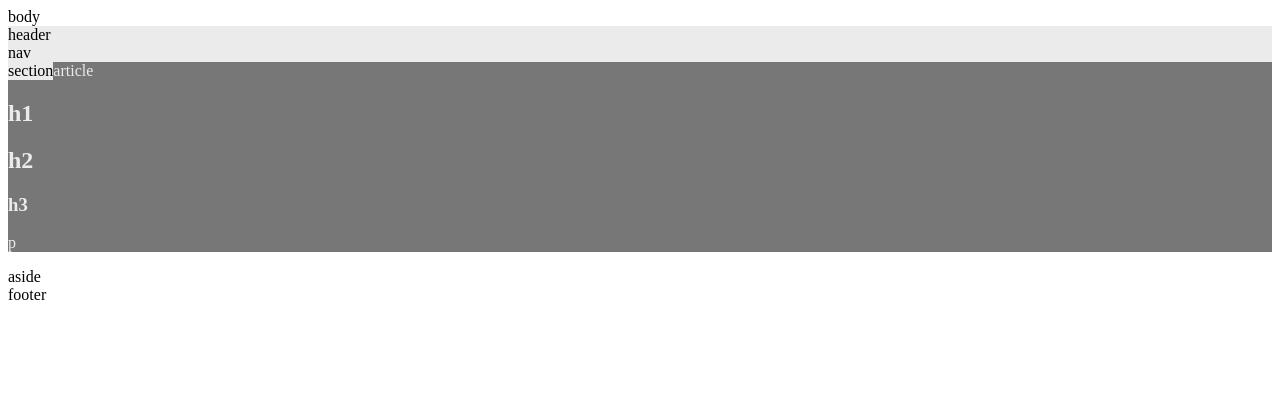
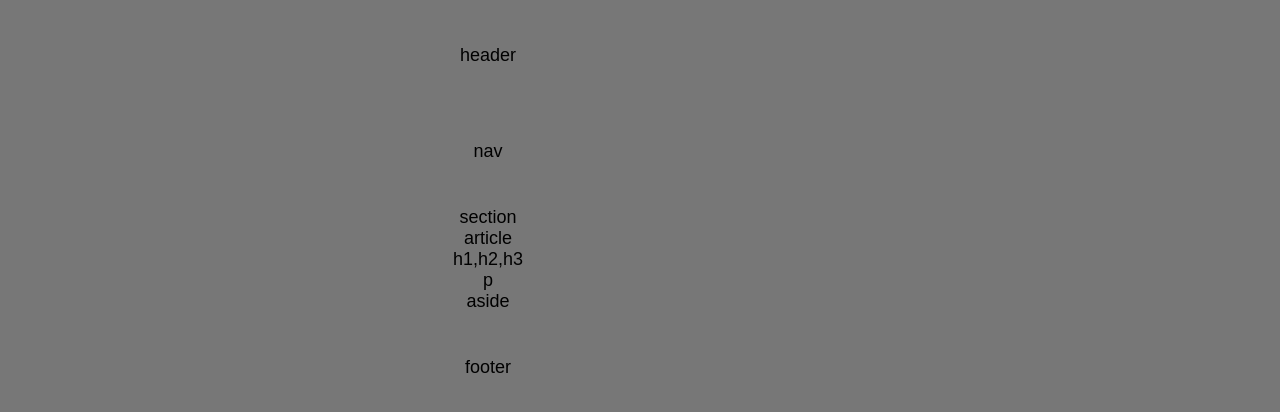
Before and after one commit to zibrahim2046/HW-Wireframe, a plain HTML site: page index.html in a window 1280 px wide. Drawn offline with Linux system fonts and the light colour scheme.

Commit message:
Add files via upload
changed divs to sections

```diff
--- a/index.html
+++ b/index.html
@@ -6,37 +6,43 @@
         <title>Wireframe Assignment</title>
         <link rel="stylesheet" type="text/css" href="style.css">
     </head>
-<div class= "main body">
-    <body>body
-    <header>
+<body>
+    <section id="header">
         header
-    </header>
-    <nav>
+    </section>
+
+    <section id="nav">
         nav
-    </nav>
+    </section>
 
-    <section>
-section
-    </section>
+<section id="section">
+    section
+
+
+    <section id="article">
+    article
+
+
+        <section id="headers">
+            h1,h2,h3
+        </section>
+
+        <section id="paragraph">
+            p
+        </section>
+</section>
+
+</section>
+
+<section id="aside">
+    aside
+</section>
+
+<section id="footer">
+    footer
+</section>
 
 
 
-<div class = >
-    <article>article
-        <h1>h1</h1>
-        <h2>h2</h2>
-        <h3>h3</h3>
-        <p>p</p>
-    </article>
-</div>
-<div>
-    <aside>
-aside
-    </aside>
-</div>
-
-<footer>
-footer
-</footer>
 </body>
-</div>
+</html>
--- a/style.css
+++ b/style.css
@@ -1,22 +1,34 @@
-.main body {
-    font-family: Arial,Helvetica,Sans-serif;
-    color: #777;
-    background: #777
-    width= 960px;
-    font-size: 18px;
-}
-header {background: #ebebeb
+html {
+    padding:0;
+    margin:0;
 }
 
-nav {
-    background: #ebebeb;}
+body {
+    background: #777;
+    font-family: Arial, Helvetica, sans-serif;
+    font-size: 18px;
+    width: 960px;
+}
 
-section {background: #ebebeb;
-float: left}
+section {
+    background: #777;
+    text-align: center;
+}
 
+#header {
+    padding: 30px;
+    margin-top: 15px;
+    margin-bottom: 15px;
+}
 
-article {
-   background: #777;
-    color: #ebebeb;
+#nav {
+    padding: 30px;
+    margin-top: 15px;
+    margin-bottom: 15px;
+}
 
+#footer {
+    padding: 30px;
+    margin-top: 15px;
+    margin-bottom: 15px;
 }
```
